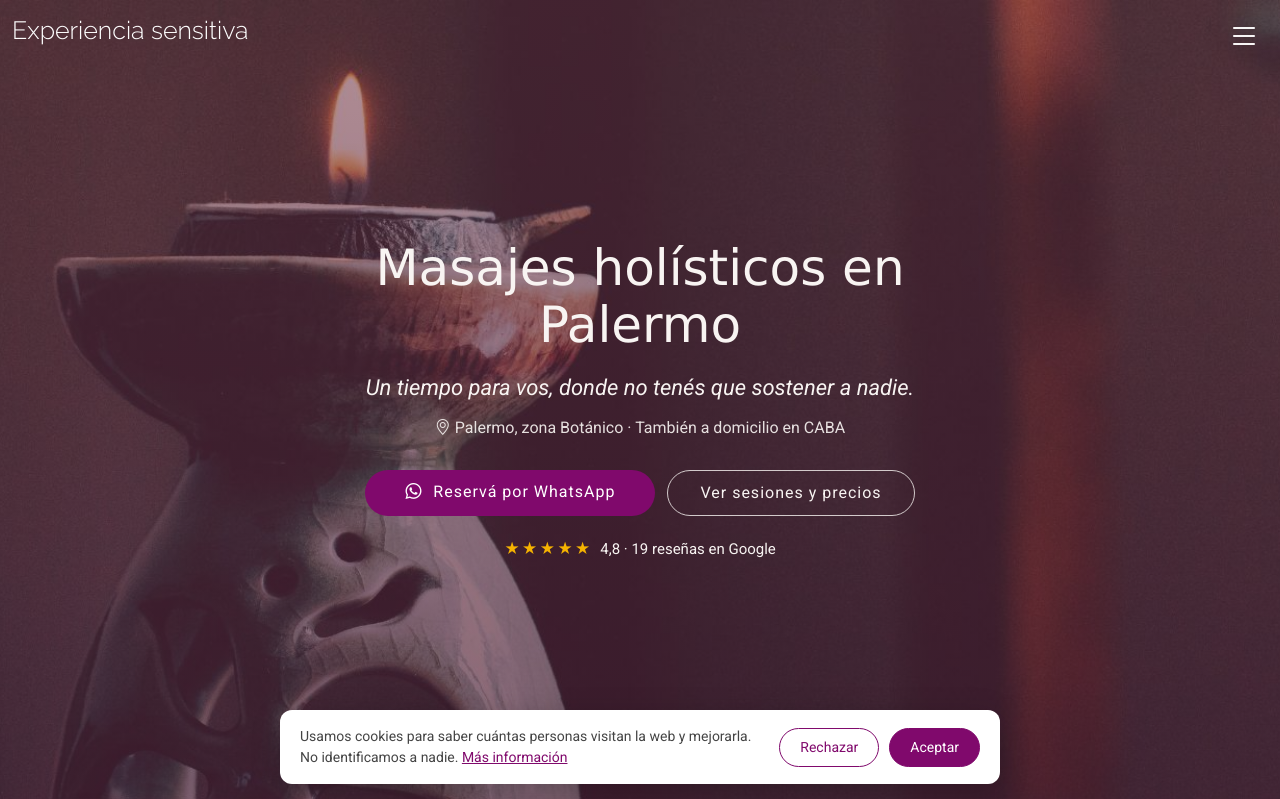
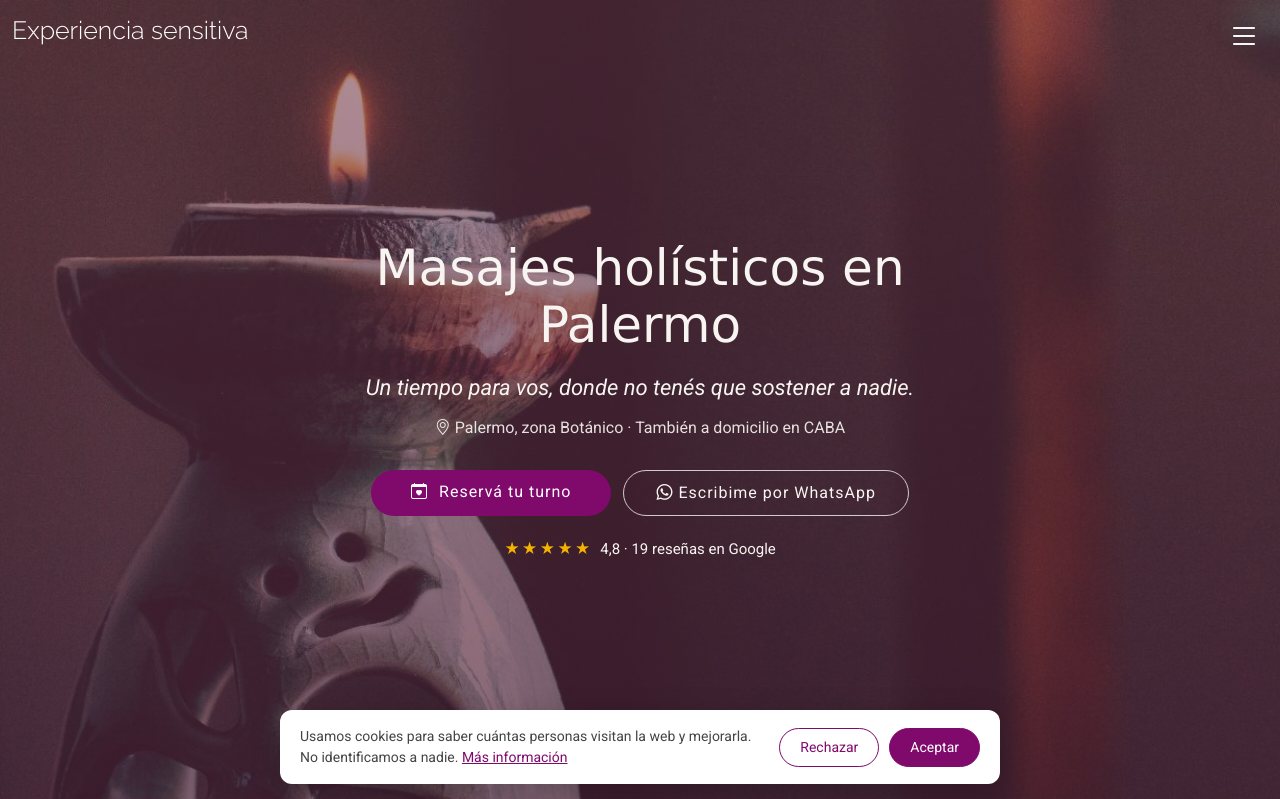
Before and after one commit to pablovalenz/landingmasajes.github.io, a PHP site: page / in a window 1280 px wide. Shown: the top 799 px of the page. Run offline with PHP 8.4, Linux system fonts and the light colour scheme.

Commit message:
Botones de la web llevan a la turnera
- Menú: nuevo ítem Reservar turno
- Portada: botón principal Reservá tu turno; WhatsApp queda como segunda opción
- Servicios y Contacto: botones a la turnera, con WhatsApp como alternativa
- Turnera: enlace Volver al sitio
- Clics a la turnera medidos como click_turnera

Co-Authored-By: Claude Opus 5.5 <noreply@anthropic.com>
Claude-Session: https://claude.ai/code/session_01CuvJyond56VUfffP9bWVS4

```diff
--- a/index.html
+++ b/index.html
@@ -114,6 +114,7 @@
               <li><a href="#">Dropdown 4</a></li>
             </ul>
           </li>-->
+          <li><a href="/turnos/" data-evento="click_turnera">Reservar turno</a></li>
           <li><a href="#contact">Contacto</a></li>
         </ul>
         <i class="mobile-nav-toggle d-xl-none bi bi-list"></i>
@@ -136,8 +137,8 @@
             <p class="hero-promesa">Un tiempo para vos, donde no tenés que sostener a nadie.</p>
             <p class="hero-zona"><span><i class="bi bi-geo-alt"></i> Palermo, zona Botánico</span><span class="hero-sep"> · </span><span>También a domicilio en CABA</span></p>
             <div class="hero-botones">
-              <a href="https://wa.me/5491130626922?text=Hola%20Pablo%2C%20quiero%20reservar%20una%20sesi%C3%B3n" target="_blank" class="btn-get-started"><i class="bi bi-whatsapp"></i> Reservá por WhatsApp</a>
-              <a href="#why-us" class="btn-secundario">Ver sesiones y precios</a>
+              <a href="/turnos/" class="btn-get-started" data-evento="click_turnera"><i class="bi bi-calendar-heart"></i> Reservá tu turno</a>
+              <a href="https://wa.me/5491130626922?text=Hola%20Pablo%2C%20quiero%20reservar%20una%20sesi%C3%B3n" target="_blank" class="btn-secundario"><i class="bi bi-whatsapp"></i> Escribime por WhatsApp</a>
             </div>
             <a href="#resenas" class="hero-resenas"><span aria-hidden="true">★★★★★</span> 4,8 · 19 reseñas en Google</a>
           </div>
@@ -297,7 +298,8 @@ Trabajo con la energía sutil del cuerpo, ayudándote a desbloquear emociones, a
 
         <div class="text-center mt-5" data-aos="fade-up">
           <p><i class="bi bi-house-heart"></i> <strong>También a domicilio dentro de CABA</strong> (+$20.000 sobre el valor de la sesión).</p>
-          <a href="https://wa.me/5491130626922?text=Hola%20Pablo%2C%20quiero%20reservar%20una%20sesi%C3%B3n" target="_blank" class="btn-get-started">Reservá tu sesión por WhatsApp</a>
+          <a href="/turnos/" class="btn-get-started" data-evento="click_turnera"><i class="bi bi-calendar-heart"></i> Elegí tu día y horario</a>
+          <p class="mt-3"><a href="https://wa.me/5491130626922?text=Hola%20Pablo%2C%20quiero%20reservar%20una%20sesi%C3%B3n" target="_blank">o escribime por WhatsApp</a></p>
         </div>
 
       </div>
@@ -478,7 +480,7 @@ Trabajo con la energía sutil del cuerpo, ayudándote a desbloquear emociones, a
       <div class="container section-title" data-aos="fade-up">
         <h2>Contacto</h2>
         <p>No dudes más y reservá tu turno</p>
-        <div><a href="https://wa.me/5491130626922" target="_blank" class="btn-get-started">Reserva tu turno</a></div>
+        <div><a href="/turnos/" class="btn-get-started" data-evento="click_turnera">Reservá tu turno</a></div>
 
       </div><!-- End Section Title -->
 
--- a/turnos/index.php
+++ b/turnos/index.php
@@ -116,7 +116,7 @@ foreach ($CFG['servicios'] as $k => $s) {
 </main>
 
 <footer>
-  <a href="https://instagram.com/experienciasensitivamassage" target="_blank" rel="noopener">@experienciasensitivamassage</a>
+  <a href="/">Volver al sitio</a> · <a href="https://instagram.com/experienciasensitivamassage" target="_blank" rel="noopener">@experienciasensitivamassage</a>
 </footer>
 
 <script>
```
